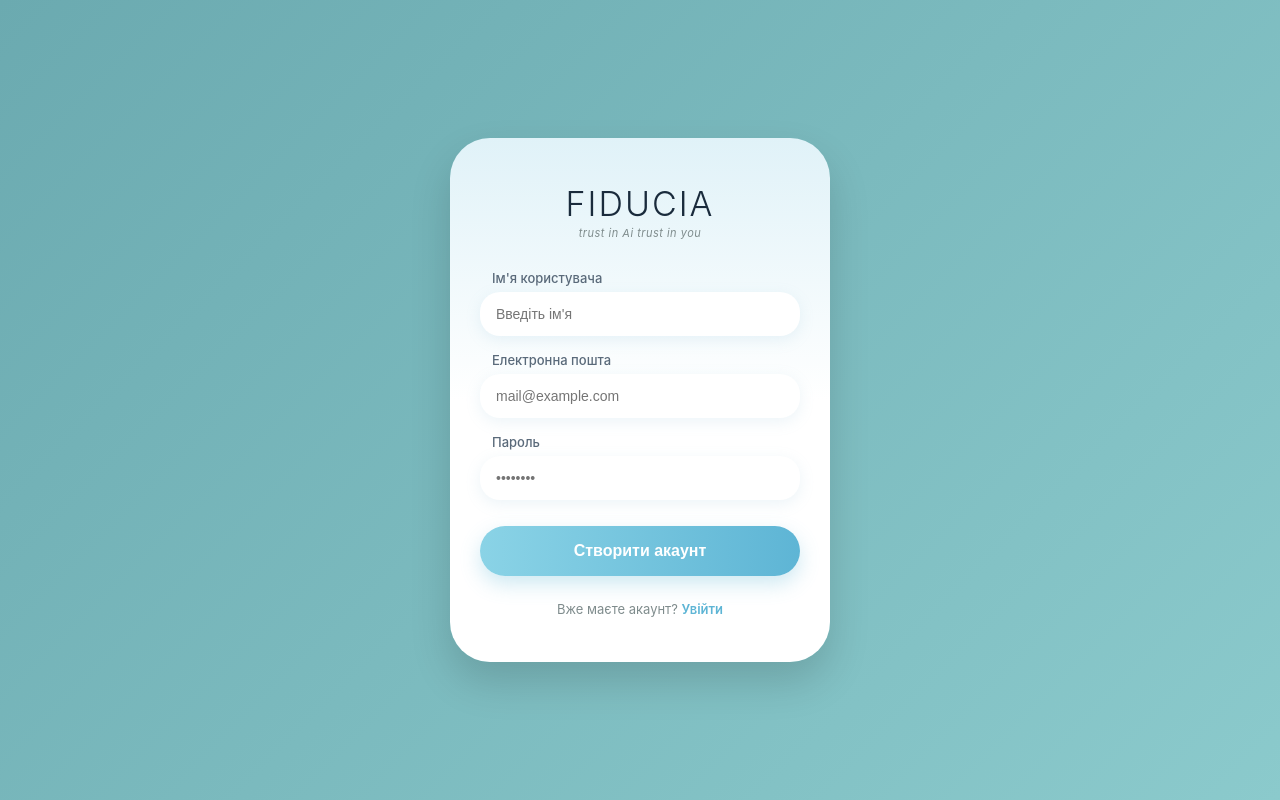
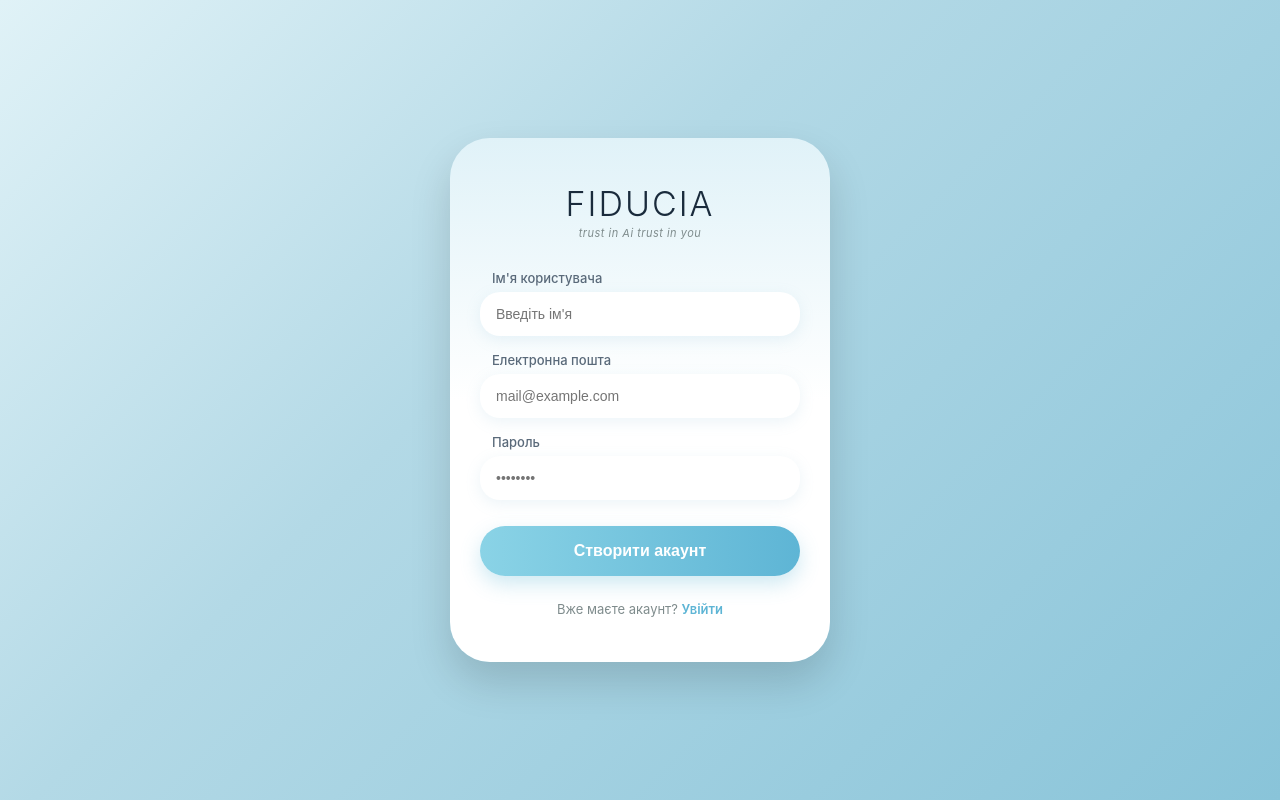
Before and after one commit to zmiiovskyi/feducia, a Django app: template feducia_project/users/templates/users/sign_up.html in a window 1280 px wide. Run offline with Django 5.2, Linux system fonts and the light colour scheme; the template is opened without the code that fills it, so the values that code supplies are empty.

Commit message:
fix singup.html

```diff
--- a/feducia_project/users/templates/users/sign_up.html
+++ b/feducia_project/users/templates/users/sign_up.html
@@ -7,7 +7,7 @@
     <style>
         body {
             font-family: -apple-system, BlinkMacSystemFont, 'Segoe UI', Roboto, Helvetica, Arial, sans-serif;
-            background: linear-gradient(135deg, #6baab0 0%, #8bcacc 100%);
+            background: linear-gradient(135deg, #e0f2f7 0%, #b3d9e6 40%, #89c4d9 100%);
             display: flex;
             justify-content: center;
             align-items: center;
```
